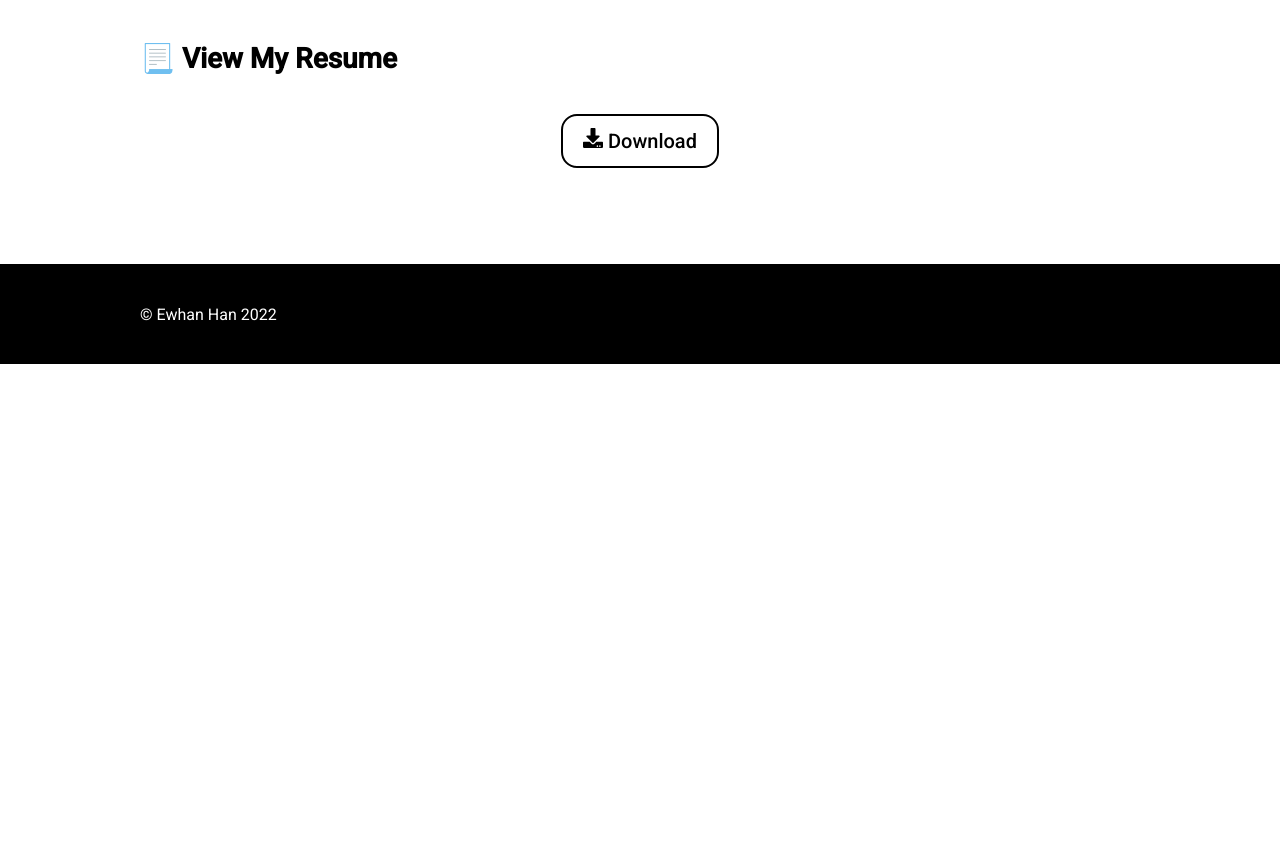
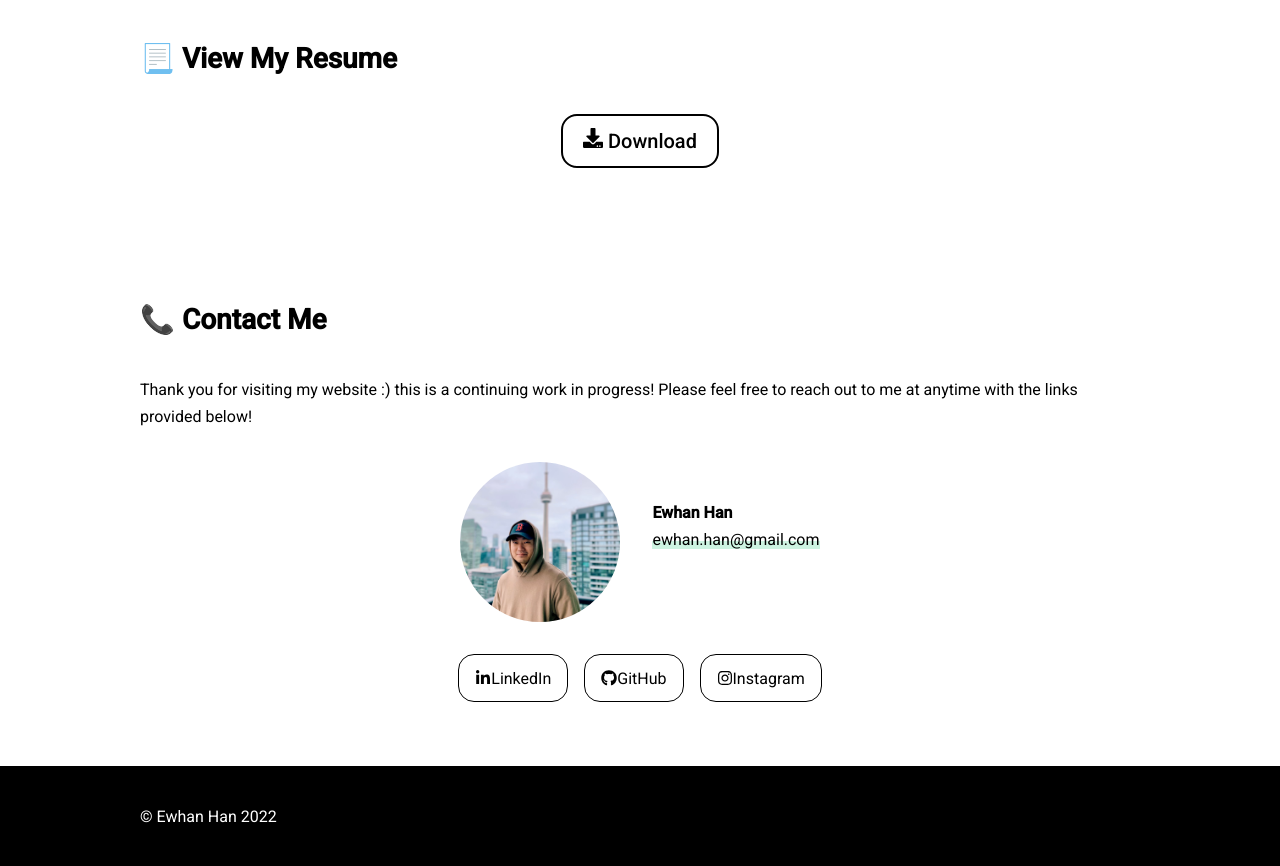
Before and after one commit to EwhanHan/gatsby-personal-portfolio-website, a Gatsby site: page / in a window 1280 px wide. Shown: the part 1421-2287 px from the top of the page. Before the commit the page ends 1785 px from the top, so only its background shows below. Built offline with nearby package versions, Linux system fonts and the light colour scheme; Gatsby itself is replaced by a stand-in of ours.

Commit message:
Add contact section and update constants
Add contact section and update constants

```diff
--- a/src/assets/constants/constants.js
+++ b/src/assets/constants/constants.js
@@ -5,6 +5,7 @@ import {
   FaMailBulk,
   FaGithub,
 } from 'react-icons/fa';
+import Highlight from '../../components/highlighter/highlighter';
 
 const navDetails = [
   {
@@ -22,7 +23,7 @@ const navDetails = [
 ];
 
 const hero = {
-  title: 'Hello!',
+  title: '👋 Hello!',
   subtitle: "I'm Ewhan Han",
   description:
     'and new Software Engineering graduate based in London, Ontario!',
@@ -32,19 +33,54 @@ const socials = [
   {
     link: 'https://www.linkedin.com/in/ewhanhan/',
     icon: <FaLinkedinIn />,
+    name: 'LinkedIn',
   },
   {
     link: 'https://github.com/EwhanHan',
     icon: <FaGithub />,
+    name: 'GitHub',
   },
   {
     link: 'https://instagram.com/bichon_rufus',
     icon: <FaInstagram />,
+    name: 'Instagram',
   },
   {
     link: 'mailto:ewhan.han@gmail.com',
     icon: <FaMailBulk />,
+    name: 'Email',
   },
 ];
 
-export { navDetails, hero, socials };
+const about = {
+  title: '😊 About Me',
+  description: (
+    <>
+      <p>
+        I am currently a student at Western University and set to graduate with
+        a Bachelor's of Engineering Science in{' '}
+        <Highlight type='primary'>Software Engineering</Highlight>. I am also
+        finishing my long-term internship with IBM and now{' '}
+        <Highlight type='primary'>actively seeking a full-time</Highlight>{' '}
+        position to start my career!
+      </p>
+      <p>
+        In my free time I am spending time with my new puppy, working out, or
+        tinkering with keyboards.
+      </p>
+    </>
+  ),
+};
+
+const contact = {
+  title: '📞 Contact Me',
+  description: `Thank you for visiting my website :) this is a continuing work in
+  progress! Please feel free to reach out to me at anytime with the
+  links provided below!`,
+  profile: {
+    name: 'Ewhan Han',
+    email: 'ewhan.han@gmail.com',
+  },
+};
+
+export { navDetails, hero, socials, about, contact };
--- a/src/assets/scss/main.scss
+++ b/src/assets/scss/main.scss
@@ -21,6 +21,7 @@ $--border-radius-secondary: 0.25rem;
 
 /* Transition */
 $--transition-1: 0.3s ease-in-out all;
+$--transition-box-shadow: box-shadow 0.3s ease-in-out;
 
 @mixin button {
   text-decoration: none;
@@ -74,6 +75,8 @@ h3 {
 
 a {
   text-decoration: none;
+  color: $--clr-text-black;
+  cursor: pointer;
 }
 
 body {
@@ -89,6 +92,10 @@ body {
 
 .text__highlight__primary {
   box-shadow: $--shadow-highlight-text-primary;
+  transition: $--transition-box-shadow;
+  &:hover {
+    box-shadow: $--shadow-highlight-text-secondary;
+  }
 }
 
 .text__highlight__secondary {
@@ -113,10 +120,6 @@ body {
   position: relative;
   font-weight: 900;
   font-size: 2rem;
-  a {
-    color: $--clr-text-black;
-    cursor: pointer;
-  }
 }
 
 @media (min-width: 992px) {
@@ -440,3 +443,56 @@ footer {
 .blur {
   overflow: hidden;
 }
+
+/*#########*/
+/* Contact */
+/*#########*/
+
+.contact {
+  display: flex;
+  flex-direction: column;
+  margin-inline: auto;
+  width: 100%;
+}
+
+.social-links__contact {
+  display: flex;
+  flex-direction: row;
+  justify-content: center;
+  margin-top: 2rem;
+  flex-wrap: wrap;
+  gap: 1rem;
+}
+
+.social-link__contact {
+  padding: 1rem;
+  border-radius: $--border-radius-primary;
+  border: 1px solid black;
+  display: flex;
+  align-items: center;
+  width: min-content;
+  height: 3rem;
+  text-decoration: none;
+  color: black;
+  background-color: transparent;
+  transition: $--transition-1;
+  &:hover {
+    color: $--clr-text-white;
+    background-color: black;
+  }
+}
+
+.contact__profile {
+  display: flex;
+  flex-direction: row;
+  justify-content: center;
+  align-items: center;
+  gap: 2rem;
+}
+
+.contact-pic {
+  margin-top: 2rem;
+  border-radius: 50%;
+  height: 10rem;
+  width: 10rem;
+}
--- a/src/components/about/aboutme.js
+++ b/src/components/about/aboutme.js
@@ -1,35 +1,21 @@
 import * as React from 'react';
 import StyleWrapper from '../stylewrapper/stylewrapper';
 import { StaticImage } from 'gatsby-plugin-image';
-
-import Highlight from '../highlighter/highlighter';
+import { about as ABOUT_CONSTANT } from '../../assets/constants/constants';
 
 const AboutMe = () => {
   return (
     <StyleWrapper>
       <div className='about' id='about'>
         <div className='about__heading'>
-          <h3>😊 about me</h3>
+          <h3>{ABOUT_CONSTANT.title}</h3>
           <StaticImage
             className='profile-pic'
             src='../../assets/images/profile-pic.jpeg'
             placeholder='blurred'
             alt='cool-guy'
           />
-          <div className='about__description'>
-            <p>
-              I am currently a student at Western University and set to graduate
-              with a Bachelor's of Engineering Science in{' '}
-              <Highlight type='primary'>Software Engineering</Highlight>. I am
-              also finishing my long-term internship with IBM and now{' '}
-              <Highlight type='primary'>actively seeking a full-time</Highlight>{' '}
-              position to start my career!
-            </p>
-            <p>
-              In my free time I am spending time with my new puppy, working out,
-              or tinkering with keyboards.
-            </p>
-          </div>
+          <div className='about__description'>{ABOUT_CONSTANT.description}</div>
         </div>
       </div>
     </StyleWrapper>
--- /dev/null
+++ b/src/components/contact/contact.js
@@ -0,0 +1,55 @@
+import React from 'react';
+import StyleWrapper from '../stylewrapper/stylewrapper';
+import {
+  contact as CONTACT_CONSTANT,
+  socials,
+} from '../../assets/constants/constants';
+import Highlight from '../highlighter/highlighter';
+import { StaticImage } from 'gatsby-plugin-image';
+
+const Contact = () => {
+  return (
+    <StyleWrapper>
+      <div id='contact' className='contact'>
+        <h3>{CONTACT_CONSTANT.title}</h3>
+        <p>{CONTACT_CONSTANT.description}</p>
+        <div className='contact__profile'>
+          <StaticImage
+            className='contact-pic'
+            src='../../assets/images/profile-pic.jpeg'
+            placeholder='blurred'
+            alt='cool-guy'
+          />
+          <div className='profile__details'>
+            <strong>{CONTACT_CONSTANT.profile.name}</strong>
+            <br />
+            <a href={`mailto:${CONTACT_CONSTANT.profile.email}`}>
+              <Highlight type='primary'>
+                {CONTACT_CONSTANT.profile.email}
+              </Highlight>
+            </a>
+          </div>
+        </div>
+        <div className='social-links__contact'>
+          {socials.map((social, index) => {
+            if (index == socials.length - 1) return;
+            return (
+              <a
+                key={index}
+                className='social-link__contact'
+                href={social.link}
+                target='_blank'
+                rel='noopener noreferrer'
+              >
+                {social.icon}
+                {social.name}
+              </a>
+            );
+          })}
+        </div>
+      </div>
+    </StyleWrapper>
+  );
+};
+
+export default Contact;
--- a/src/components/landing/landing.js
+++ b/src/components/landing/landing.js
@@ -12,7 +12,7 @@ const landing = () => {
     <StyleWrapper>
       <div className='landing'>
         <div className='title'>
-          <h1>👋 {HERO_CONSTANTS.title}</h1>
+          <h1>{HERO_CONSTANTS.title}</h1>
           <h2>{HERO_CONSTANTS.subtitle}</h2>
           <h3>
             A <Highlight type='secondary'>Frontend Developer</Highlight>
--- a/src/pages/index.js
+++ b/src/pages/index.js
@@ -3,12 +3,15 @@ import Layout from '../components/layout/layout';
 import AboutMe from '../components/about/aboutme';
 import Landing from '../components/landing/landing';
 import Resume from '../components/resume/resume';
+import Contact from '../components/contact/contact';
+
 const IndexPage = () => {
   return (
     <Layout>
       <Landing />
       <AboutMe />
       <Resume />
+      <Contact />
     </Layout>
   );
 };
```
